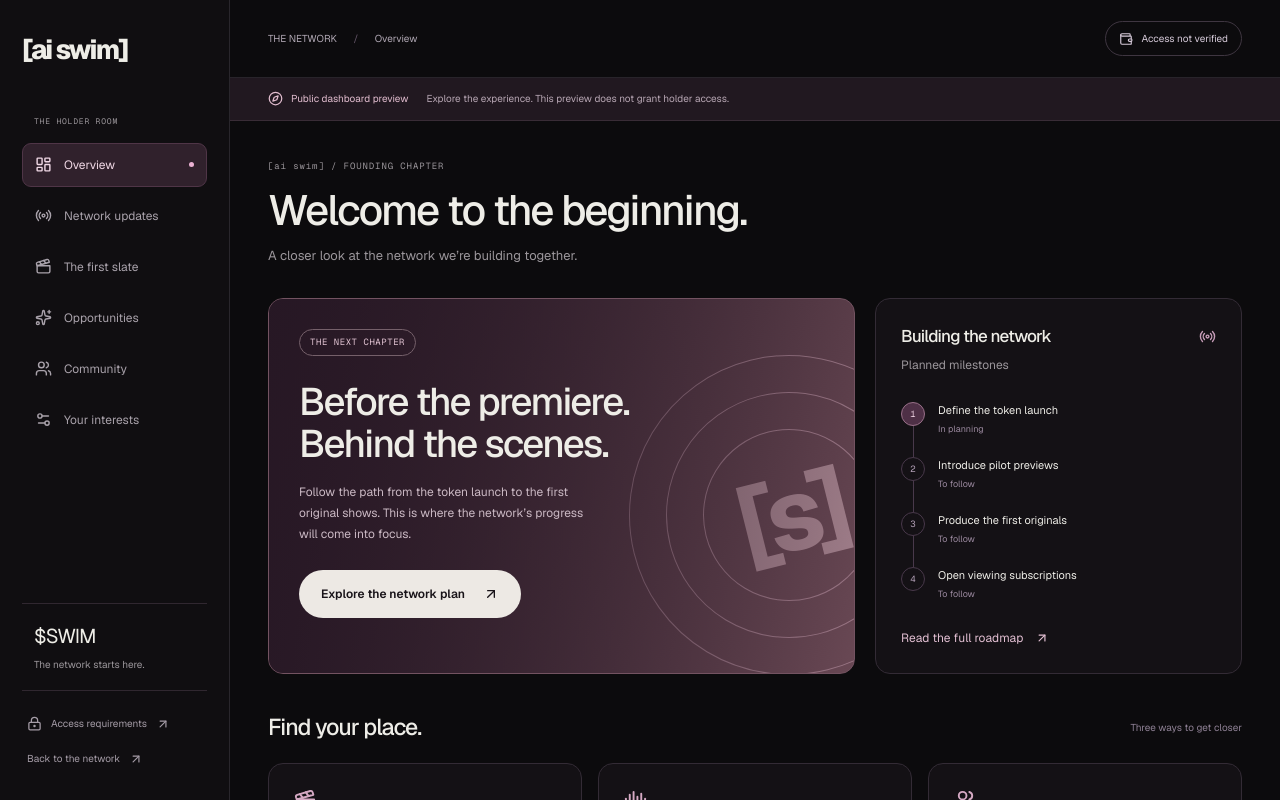
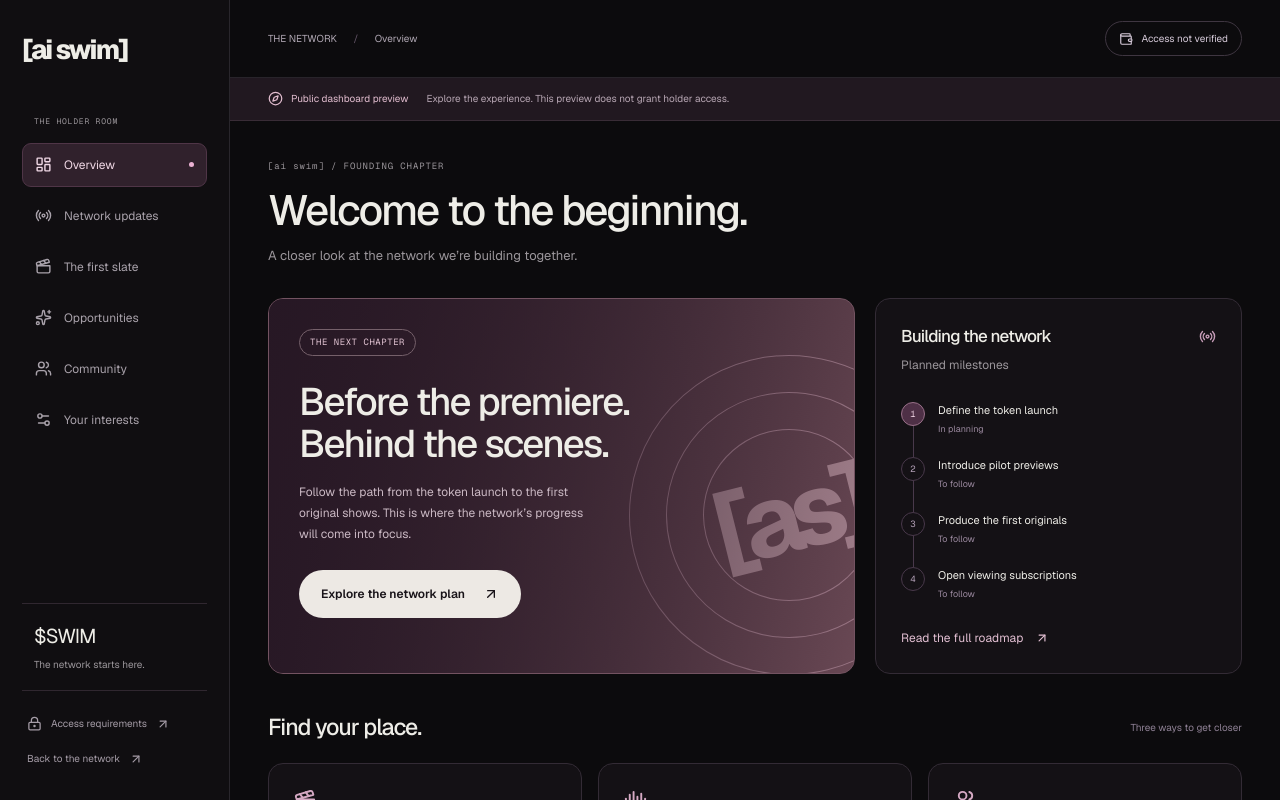
Before and after one commit to Exotiicx402/ai-swim, a Next.js app: page /dashboard/preview in a window 1280 px wide. Shown: the top 800 px of the page. Built offline with nearby package versions, Linux system fonts and the light colour scheme.

Commit message:
Use as monogram in dashboard graphic

```diff
--- a/components/dashboard/holder-dashboard.tsx
+++ b/components/dashboard/holder-dashboard.tsx
@@ -57,7 +57,7 @@ export function HolderDashboard({ wallet }: { wallet?: string }) {
 
           {section === "overview" && <>
             <div className="holder-overview-grid">
-              <section className="holder-feature"><div className="broadcast-art" aria-hidden="true"><i /><i /><i /><span>[s]</span></div><div className="feature-content"><span className="holder-badge">THE NEXT CHAPTER</span><h2>Before the premiere.<br />Behind the scenes.</h2><p>Follow the path from the token launch to the first original shows. This is where the network’s progress will come into focus.</p><button className="holder-button" onClick={() => navigate("updates")}>Explore the network plan <ArrowUpRight size={16} /></button></div></section>
+              <section className="holder-feature"><div className="broadcast-art" aria-hidden="true"><i /><i /><i /><span>[as]</span></div><div className="feature-content"><span className="holder-badge">THE NEXT CHAPTER</span><h2>Before the premiere.<br />Behind the scenes.</h2><p>Follow the path from the token launch to the first original shows. This is where the network’s progress will come into focus.</p><button className="holder-button" onClick={() => navigate("updates")}>Explore the network plan <ArrowUpRight size={16} /></button></div></section>
               <section className="holder-panel milestone-panel"><div className="panel-heading"><h2>Building the network</h2><Radio size={17} /></div><p className="holder-muted">Planned milestones</p><ol className="holder-milestones">{phases.map((phase, i) => <li key={phase}><span>{i + 1}</span><div>{phase}<small>{i === 0 ? "In planning" : "To follow"}</small></div></li>)}</ol><Link href="/#roadmap" className="holder-text-link">Read the full roadmap <ArrowUpRight size={14} /></Link></section>
             </div>
             <div className="holder-section-heading"><h2>Find your place.</h2><span>Three ways to get closer</span></div>
```
